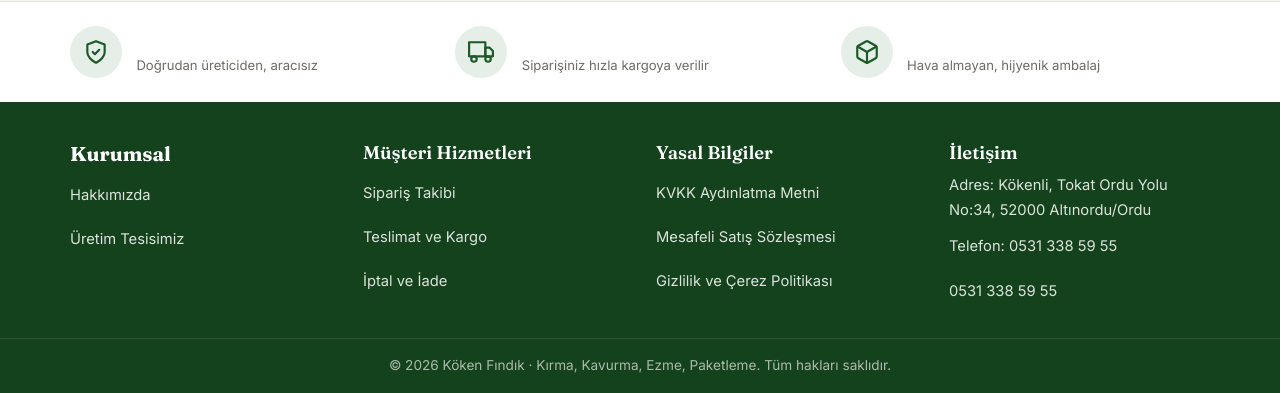
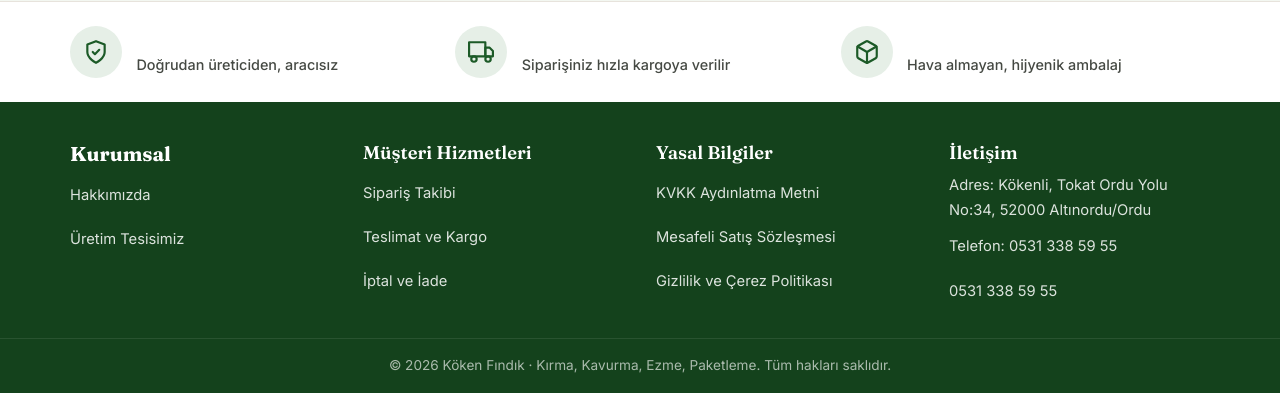
Before and after one commit to sb733216-eng/KOKEN, a PHP site: page / in a window 1280 px wide. Shown: the part 2393-2786 px from the top of the page. Run offline with PHP 8.4, Linux system fonts and the light colour scheme.

Commit message:
Improve assurance text readability

```diff
--- a/style.css
+++ b/style.css
@@ -235,7 +235,7 @@ html{scroll-padding-top:140px}
 .assure__item{display:flex;align-items:center;gap:.9rem}
 .assure__ic{flex:none;display:grid;place-items:center;width:52px;height:52px;border-radius:50%;background:var(--green-s);color:var(--green)}
 .assure__item strong{display:block;font-size:.98rem}
-.assure__item small{display:block;font-size:.82rem;color:var(--muted);line-height:1.4}
+.assure__item small{display:block;font-size:.9rem;font-weight:500;color:#454943;line-height:1.5}
 
 .footer__inner{grid-template-columns:repeat(4,1fr);gap:2rem}
 .footer ul li{margin-bottom:.5rem}
```
